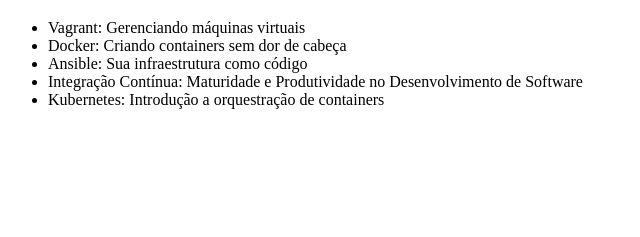
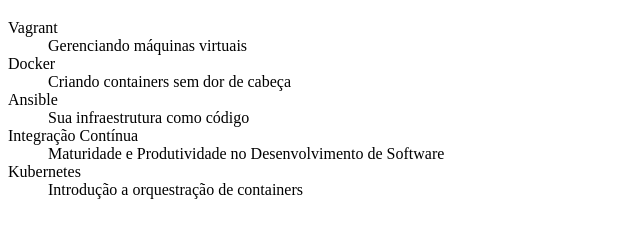
Before and after one commit to rsmatos/alura-git, a plain HTML site: page index.html in a window 1280 px wide. Shown: the part 61-298 px from the top of the page, without its empty margins (0-640 px from the left). Drawn offline with Linux system fonts and the light colour scheme.

Commit message:
Trocando UL por DL e separando os títulos

```diff
--- a/index.html
+++ b/index.html
@@ -7,12 +7,22 @@
 <body>
     <h1>Cursos de DevOps</h1>
 
-    <ul>
-        <li>Vagrant: Gerenciando máquinas virtuais</li>
-        <li>Docker: Criando containers sem dor de cabeça</li>
-        <li>Ansible: Sua infraestrutura como código</li>
-        <li>Integração Contínua: Maturidade e Produtividade no Desenvolvimento de Software</li>
-        <li>Kubernetes: Introdução a orquestração de containers</li>
-    </ul>
+    <dl>
+
+        <dt>Vagrant</dt>
+        <dd>Gerenciando máquinas virtuais</dd>
+
+        <dt>Docker</dt>
+        <dd>Criando containers sem dor de cabeça</dd>
+
+        <dt>Ansible</dt>
+        <dd>Sua infraestrutura como código</dd>
+
+        <dt>Integração Contínua</dt>
+        <dd>Maturidade e Produtividade no Desenvolvimento de Software</dd>
+
+        <dt>Kubernetes</dt>
+        <dd>Introdução a orquestração de containers</dd>
+    <dl>
 </body>
 </html>
```
